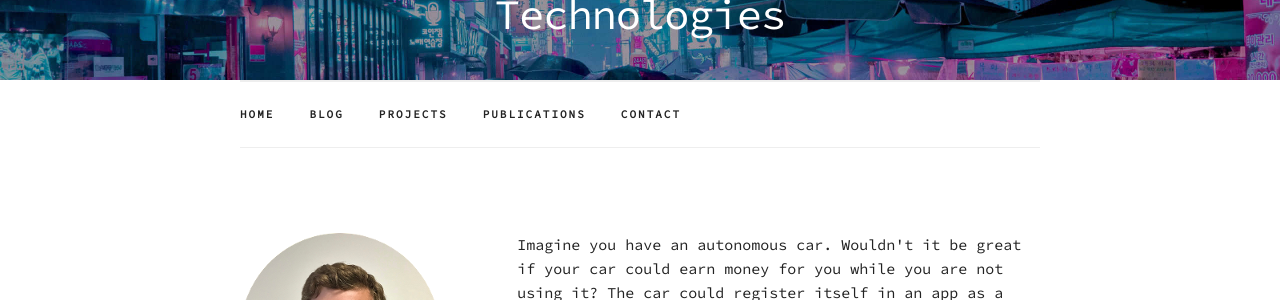
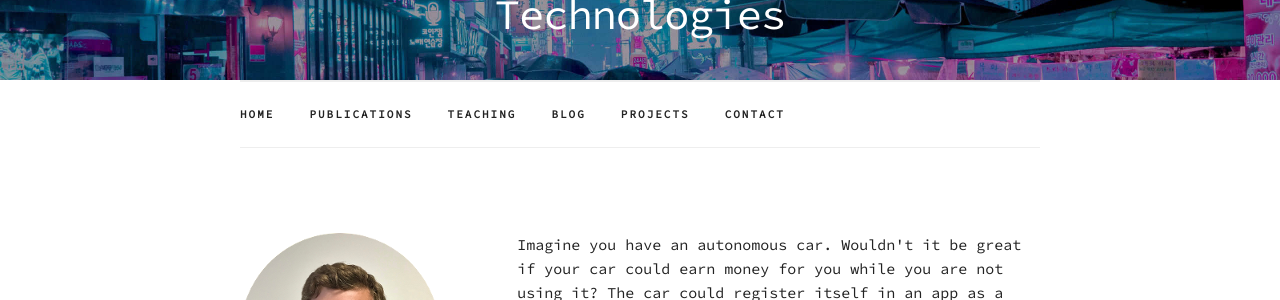
Before and after one commit to nud3l/nud3l.github.io, a Jekyll site: the page built from index.md, in a window 1280 px wide. Shown: the part 155-455 px from the top of the page. Built offline with Jekyll 4.4.1, drawn with Linux system fonts in a browser that asks for light colours; nearby versions of some CDN libraries.

Commit message:
Add teaching website

```diff
--- a/_includes/navbar.html
+++ b/_includes/navbar.html
@@ -12,14 +12,18 @@
                                 <a class="popover-link" href="{{ site.url }}/index.html">Home</a>
                             </li>
                             <li class=popover-item">
+                                <a class="popover-link" href="{{ site.url }}/publications.html">Publications</a>
+                            </li>
+                            <li class=popover-item">
+                                <a class="popover-link" href="{{ site.url }}/teaching.html">Teaching</a>
+                            </li>
+                            <li class=popover-item">
                                 <a class="popover-link" href="{{ site.url }}/blog.html">Blog</a>
                             </li>
                             <li class=popover-item">
                                 <a class="popover-link" href="{{ site.url }}/projects.html">Projects</a>
                             </li>
-                        <li class=popover-item">
-                            <a class="popover-link" href="{{ site.url }}/publications.html">Publications</a>
-                        </li>
+
                             <li class=popover-item">
                                 <a class="popover-link" href="{{ site.url }}/contact.html">Contact</a>
                             </li>
@@ -30,14 +34,18 @@
                     <a class="navbar-link" href="{{ site.url }}/index.html">Home</a>
                 </li>
                 <li class="navbar-item">
+                    <a class="navbar-link" href="{{ site.url }}/publications.html">Publications</a>
+                </li>
+                <li class="navbar-item">
+                    <a class="navbar-link" href="{{ site.url }}/teaching.html">Teaching</a>
+                </li>
+                <li class="navbar-item">
                     <a class="navbar-link" href="{{ site.url }}/blog.html">Blog</a>
                 </li>
                 <li class="navbar-item">
                     <a class="navbar-link" href="{{ site.url }}/projects.html">Projects</a>
                 </li>
-            <li class="navbar-item">
-                <a class="navbar-link" href="{{ site.url }}/publications.html">Publications</a>
-            </li>
+
                 <li class="navbar-item">
                     <a class="navbar-link" href="{{ site.url }}/contact.html">Contact</a>
                 </li>
```
Lines whose indentation alone changed are shown as unchanged.
